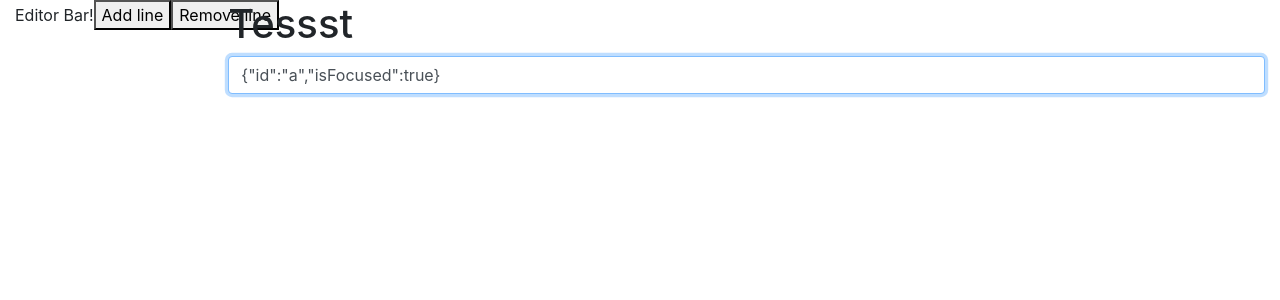
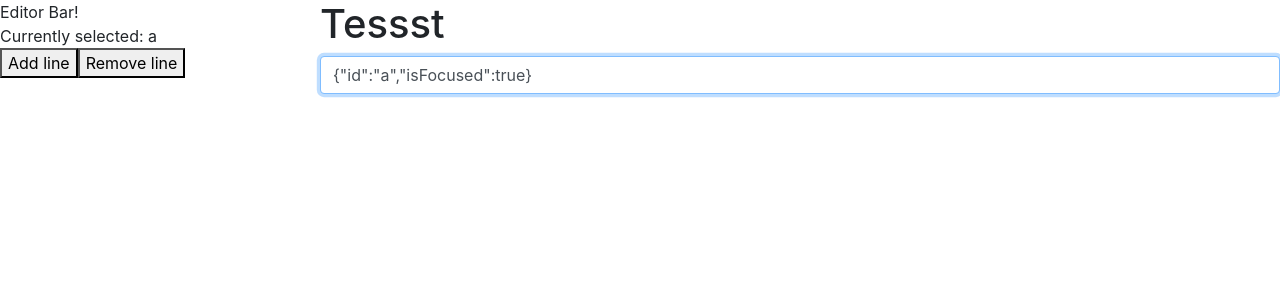
Before and after one commit to nikita-skobov/dynamic-writing, a React (Create React App) app: page /new in a window 1280 px wide. Shown: the top 300 px of the page. Built offline with nearby package versions, Linux system fonts and the light colour scheme.

Commit message:
changes editor to use width % for editor bar

```diff
--- /dev/null
+++ b/src/components/Editor.css
@@ -0,0 +1,11 @@
+.editor-bar {
+    position: fixed;
+    height: 100%;
+    width: 25%;
+}
+
+.editor-main {
+    left: 25%;
+    width: 75%;
+    position: relative;
+}
--- a/src/components/Editor.js
+++ b/src/components/Editor.js
@@ -3,6 +3,8 @@ import { connect } from 'react-redux'
 
 import Line from './Line'
 import EditorBar from './EditorBar'
+
+import './Editor.css'
 
 export function Editor(props) {
     const {
@@ -10,15 +12,13 @@ export function Editor(props) {
     } = props.editor
 
     return (
-        <div className="container-fluid">
-            <div className="row">
-                <div className="col-2">
-                    <EditorBar />
-                </div>
-                <div className="col">
-                    <h1>Tessst</h1>
-                    {lines.map(obj => <Line key={obj.id} {...obj} />)}
-                </div>
+        <div>
+            <div className="editor-bar">
+                <EditorBar />
+            </div>
+            <div className="editor-main">
+                <h1>Tessst</h1>
+                {lines.map(obj => <Line key={obj.id} {...obj} />)}
             </div>
         </div>
     )
--- a/src/components/EditorBar.css
+++ /dev/null
@@ -1,4 +0,0 @@
-.editor-bar {
-    position: fixed;
-    height: 100%;
-}
--- a/src/components/EditorBar.js
+++ b/src/components/EditorBar.js
@@ -1,7 +1,5 @@
 import React from 'react'
 import { connect } from 'react-redux'
-
-import './EditorBar.css'
 
 import {
     addLine,
@@ -12,11 +10,13 @@ export function EditorBar(props) {
     const {
         actionAddLine,
         actionRemoveLine,
+        currentId,
     } = props
 
     return (
-        <div className="editor-bar">
-            Editor Bar!
+        <div>
+            Editor Bar!<br />
+            Currently selected: {currentId}<br />
             <button onClick={actionAddLine}>Add line</button>
             <button onClick={actionRemoveLine}>Remove line</button>
         </div>
@@ -24,7 +24,12 @@ export function EditorBar(props) {
 }
 
 const mapStateToProps = (state, ownProps) => {
+    const {
+        currentLine
+    } = state.editor
+
     return {
+        currentId: state.editor.lines[currentLine].id,
         editor: state.editor,
         ...ownProps,
     }
--- a/src/components/Line.js
+++ b/src/components/Line.js
@@ -48,6 +48,10 @@ export function Line(props) {
         actionChangeLine,
     } = props
 
+    if (isFocused) {
+        console.log(`I AM ${id}, and I AM FOCUESED!`)
+    }
+
     return (
         <div className="input-group mb-2">
             <TextareaAutosize
```
